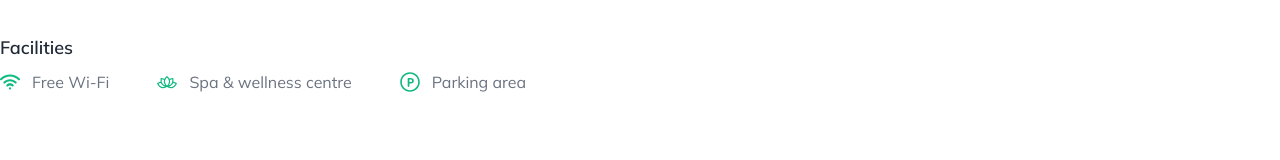
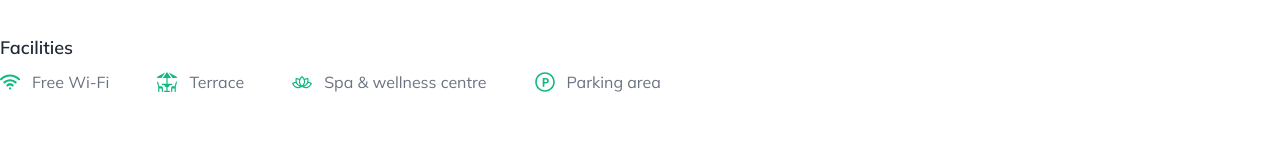
Before and after one commit to Arefin40/Horizon, a React (Vite) app: page /estate/1 in a window 1280 px wide. Shown: the part 1020-1180 px from the top of the page. Built offline with nearby package versions, Linux system fonts and the light colour scheme; no server answers; sample sign-in values are in the browser's storage.

Commit message:
Minor changes
- updated property json data
- updated facilities
- enabled swiper slider autoplay and clickable pagination

```diff
--- a/public/real_estate.json
+++ b/public/real_estate.json
@@ -11,13 +11,7 @@
       "bedrooms": 6,
       "bathrooms": 5,
       "location": "482 Northwest Ave, Brooklyn, NY",
-      "facilities": [
-         "wifi",
-         "Private Terrace",
-         "spa",
-         "Concierge Service",
-         "parking"
-      ]
+      "facilities": ["wifi", "terrace", "spa", "parking"]
    },
    {
       "id": "2",
@@ -33,7 +27,7 @@
       "location": "726 Ocean View Drive, Malibu, CA",
       "facilities": [
          "wifi",
-         "Private Beach Access",
+         "private-beach-access",
          "pool",
          "tennis",
          "outdoor-kitchen"
@@ -56,7 +50,7 @@
    {
       "id": "4",
       "estate_title": "Emerald Isle Sanctuary",
-      "image": "https://i.ibb.co/kxPS1qp/7638631066.jpg",
+      "image": "https://i.ibb.co/Pz3T31G/7638631066.jpg",
       "segment_name": "Private Island",
       "description": "Own your private slice of paradise on this pristine island retreat. Surrounded by turquoise waters and lush vegetation, experience ultimate seclusion and luxury.",
       "price": 1500000,
@@ -79,13 +73,7 @@
       "bedrooms": 15,
       "bathrooms": 10,
       "location": "621 Garden Retreat, Miami, FL",
-      "facilities": [
-         "wifi",
-         "pool",
-         "outdoor-kitchen",
-         "Gated Entry",
-         "room-service"
-      ]
+      "facilities": ["wifi", "pool", "outdoor-kitchen", "room-service"]
    },
    {
       "id": "6",
--- a/src/containers/Facility.jsx
+++ b/src/containers/Facility.jsx
@@ -12,6 +12,8 @@ import {
    GolfCourse,
    Playground,
    RoomService,
+   Terrace,
+   Beach,
 } from "@icons";
 
 const facilities = {
@@ -24,6 +26,8 @@ const facilities = {
    parking: { icon: <Parking />, name: "Parking area" },
    guestroom: { icon: <Guestroom />, name: "Guestroom" },
    helipad: { icon: <Helipad />, name: "Helipad" },
+   terrace: { icon: <Terrace />, name: "Terrace" },
+   "private-beach-access": { icon: <Beach />, name: "Private Beach Access" },
    "kids-playground": { icon: <Playground />, name: "Kids playground" },
    "room-service": { icon: <RoomService />, name: "Room service" },
    "golf-course": { icon: <GolfCourse />, name: "Golf course" },
--- a/src/containers/HeroSection.jsx
+++ b/src/containers/HeroSection.jsx
@@ -10,8 +10,8 @@ export default ({ estateSectionRef }) => {
    return (
       <Swiper
          modules={[Autoplay, Pagination]}
-         pagination
-         // autoplay
+         pagination={{ clickable: true }}
+         autoplay
          className="mt-4 lg:mt-8 w-full max-w-full max-h-[40rem] sm:max-h-[36rem] overflow-hidden rounded-md"
       >
          <SwiperSlide className="p-5 md:p-8 flex lg:grid lg:grid-cols-2 flex-col lg:flex-row gap-y-6 lg:items-center xl:flex bg-gradient-to-b from-primary-50 to-amber-50 xl:from-white xl:to-white">
--- /dev/null
+++ b/src/icons/Beach.jsx
@@ -0,0 +1,11 @@
+export default ({ className = "w-full h-full" }) => {
+   return (
+      <svg
+         xmlns="http://www.w3.org/2000/svg"
+         viewBox="0 0 512 512"
+         className={`${className} fill-current`}
+      >
+         <path d="M497 481.002h-21.729l-40.854-81.708A15 15 0 0 0 421 391.002h-97.363l-70.045-209.045 156.478-52.309c8.958-2.995 12.97-13.457 8.261-21.68C377.976 37.49 294.973.667 201.411 25.897l-4.897-14.65c-2.626-7.856-11.123-12.099-18.982-9.471-7.857 2.627-12.097 11.125-9.47 18.982l4.897 14.65C83.141 71.471 38.847 150.742 49.003 231.431c1.187 9.427 10.702 15.336 19.639 12.354l156.498-52.316 66.858 199.533h-146.16L24.765 303.83c-6.724-4.841-16.098-3.315-20.938 3.408-4.841 6.723-3.314 16.097 3.408 20.938l116.139 83.62-22.3 69.207H15c-8.284 0-15 6.716-15 15s6.716 15 15 15h482c8.284 0 15-6.716 15-15s-6.716-15.001-15-15.001zM196.548 58.683l.006-.002c.1.014 17.813-8.252 49.355 22.396 16.299 15.837 30.701 36.927 40.155 58.393l-112.441 37.588c-11.897-50.726-1.841-110.086 22.925-118.375zm185.599 48.668-67.53 22.574c-12.943-30.403-35.251-61.837-60.951-81.866 50.88-1.76 97.894 18.13 128.481 59.292zm-237.61-22.816c-8.552 31.688-7.332 70.22.554 102.061L77.54 209.178c-.307-50.04 24.198-94.697 66.997-124.643zm267.192 336.467 30 60h-87.936l-20.104-60zm-259.803 0H302.05l20.104 60H132.593z" />
+      </svg>
+   );
+};
--- /dev/null
+++ b/src/icons/Terrace.jsx
@@ -0,0 +1,12 @@
+export default ({ className = "w-full h-full" }) => {
+   return (
+      <svg
+         xmlns="http://www.w3.org/2000/svg"
+         viewBox="0 0 24 24"
+         className={`${className} fill-current`}
+      >
+         <path d="M6.375 24a.703.703 0 0 0 .703-.703v-4.219c0-1.163-.946-2.11-2.109-2.11H2.705l-1.32-5.091a.702.702 0 1 0-1.363.34l1.431 5.541v5.539a.703.703 0 1 0 1.407 0V19.78h2.812v3.516c0 .388.315.703.703.703zm15.469 0a.703.703 0 0 0 .703-.703v-5.539l1.432-5.54a.702.702 0 0 0-.512-.853.698.698 0 0 0-.852.512l-1.32 5.091h-2.264c-1.163 0-2.11.947-2.11 2.11v4.218a.703.703 0 1 0 1.407 0v-3.515h2.813v3.515c0 .39.314.704.703.704z" />
+         <path d="M15.444 15.563h2.18a.703.703 0 1 0 0-1.407h-4.92V7.078h4.218L12 0 7.078 7.078h4.219v7.078H6.375a.703.703 0 1 0 0 1.407h2.18a3.525 3.525 0 0 0 2.742 2.74v4.29h-2.11a.703.703 0 1 0 0 1.407h5.625a.703.703 0 1 0 0-1.406h-2.109v-4.29a3.525 3.525 0 0 0 2.741-2.741zM.02 6.536a.704.704 0 0 0 .684.542h4.618L9.85.523.388 5.747a.703.703 0 0 0-.37.79zm23.592-.79L14.149.523l4.53 6.555h4.617a.704.704 0 0 0 .685-.541.703.703 0 0 0-.37-.79z" />
+      </svg>
+   );
+};
--- a/src/icons/index.js
+++ b/src/icons/index.js
@@ -32,3 +32,5 @@ export { default as GolfCourse } from "./GolfCourse";
 export { default as Playground } from "./Playground";
 export { default as LogOut } from "./LogOut";
 export { default as Bookmark } from "./Bookmark";
+export { default as Terrace } from "./Terrace";
+export { default as Beach } from "./Beach";
```
